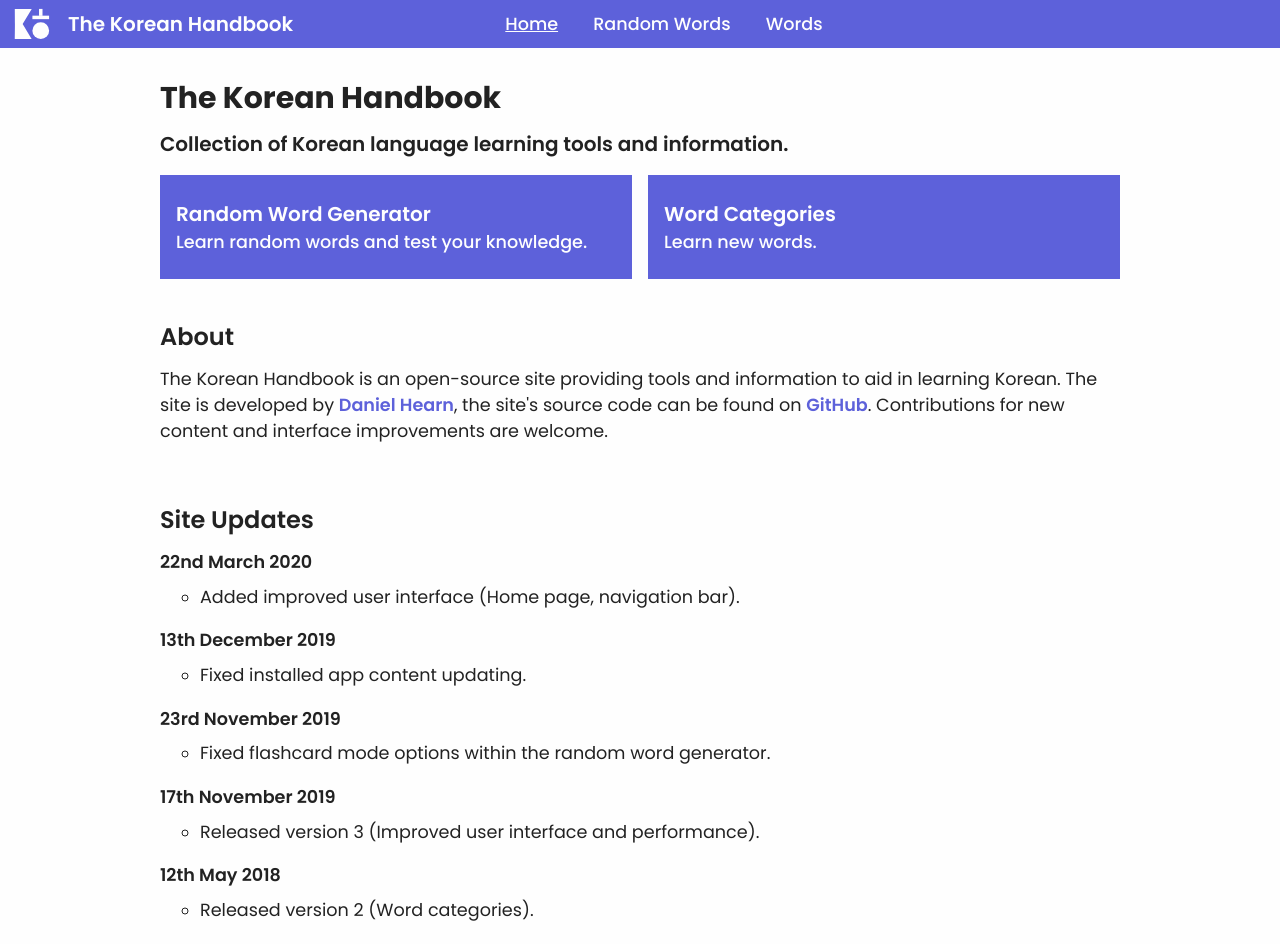
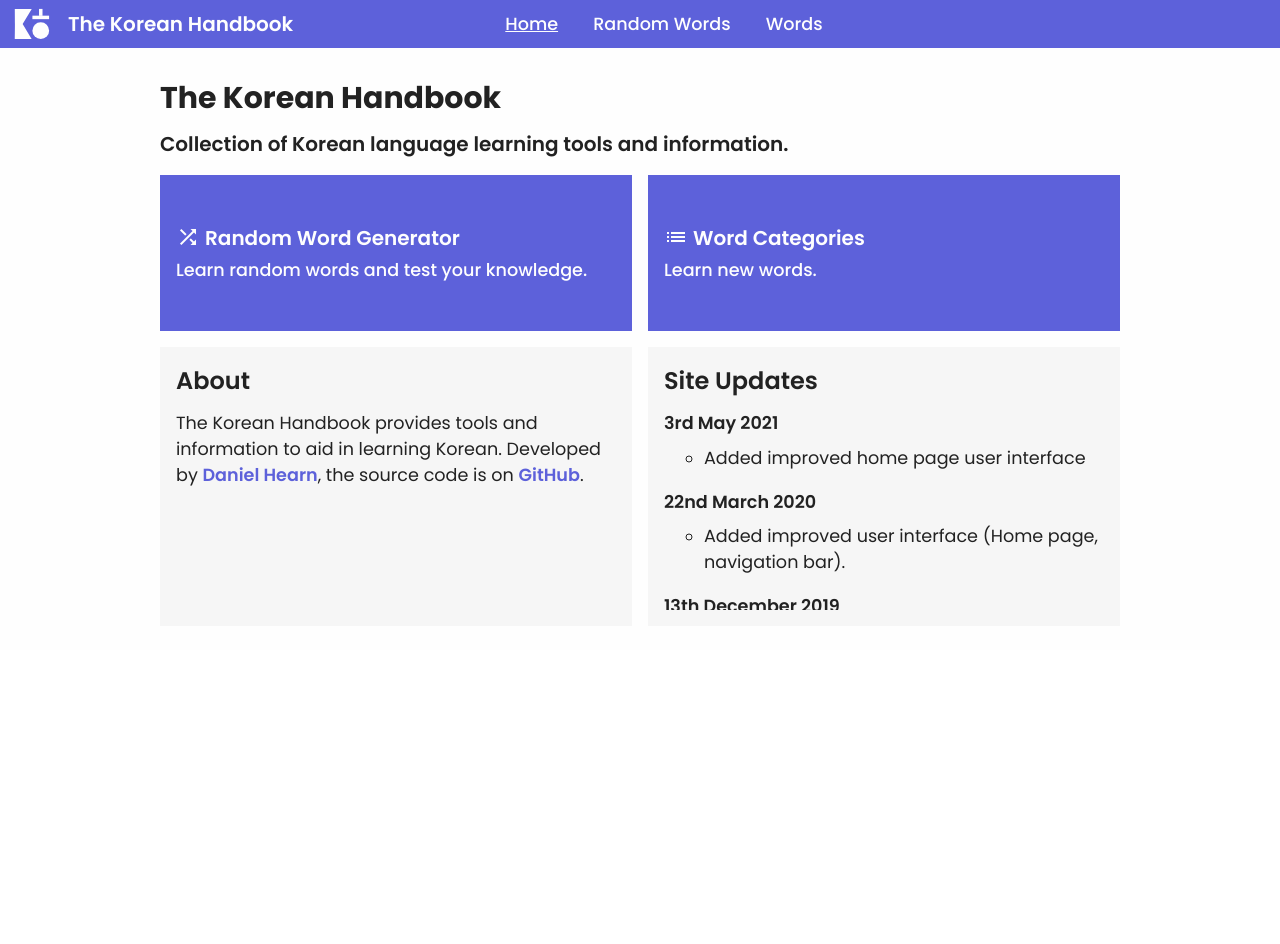
Before and after one commit to DanielHearn/korean-handbook, a Vue app in the folder korean-handbook/: page / in a window 1280 px wide. Shown: the top 944 px of the page. After the commit the page ends 800 px from the top, so only its background shows below. Built offline with nearby package versions, Linux system fonts and the light colour scheme.

Commit message:
Improve home page design

```diff
--- a/korean-handbook/src/components/App/App.scss
+++ b/korean-handbook/src/components/App/App.scss
@@ -176,12 +176,13 @@ body {
         display: flex;
         flex-direction: column;
         text-decoration: none;
-        padding: 1.5em 1em;
+        padding: 3em 1em;
         &:hover p {
           text-decoration: underline;
         }
       }
       .link-main {
+        display: flex;
         font-size: $m-size;
         font-weight: $medium-weight;
         color: $white;
@@ -194,6 +195,16 @@ body {
         color: $white;
         margin: 0;
       }
+      .link-icon {
+        margin-right: 0.25em;
+      }
+    }
+    .intro-item {
+      background: #f6f6f6;
+      padding: 1em;
+      .heading {
+        margin-top: 0;
+      }
     }
   }
 }
@@ -202,6 +213,8 @@ body {
   padding: 0;
   list-style: none;
   margin: 0;
+  overflow-y: scroll;
+  max-height: 200px;
   li {
     .sub-heading {
       margin-bottom: 0.5em;
--- a/korean-handbook/src/static/updates.js
+++ b/korean-handbook/src/static/updates.js
@@ -1,4 +1,8 @@
 export const Updates = [
+  {
+    date: '3rd May 2021',
+    changes: ['Added improved home page user interface'],
+  },
   {
     date: '22nd March 2020',
     changes: ['Added improved user interface (Home page, navigation bar).'],
@@ -13,18 +17,18 @@ export const Updates = [
   },
   {
     date: '17th November 2019',
-    changes: ['Released version 3 (Improved user interface and performance).'],
+    changes: ['Improved user interface and performance.'],
   },
   {
     date: '12th May 2018',
-    changes: ['Released version 2 (Word categories).'],
+    changes: ['Added "Word categories"'],
   },
   {
     date: '4th January 2018',
-    changes: ['Added random word generator.'],
+    changes: ['Added Random Word Generator.'],
   },
   {
     date: '25th October 2017',
-    changes: ['Released version 1 (Introduction to Korean and Hangul).'],
+    changes: ['Released version 1.'],
   },
 ]
--- a/korean-handbook/src/views/Home.vue
+++ b/korean-handbook/src/views/Home.vue
@@ -10,6 +10,7 @@
           <div class="intro-link">
             <router-link to="/random-words/all">
               <p class="link-main text-link">
+                <span class="link-icon"><i class="material-icons">shuffle</i></span>
                 Random Word Generator
               </p>
               <p class="link-description">
@@ -19,28 +20,29 @@
           </div>
           <div class="intro-link">
             <router-link to="/info/">
-              <p class="link-main text-link">Word Categories</p>
+              <p class="link-main text-link">
+                <span class="link-icon"><i class="material-icons">list</i></span>
+                Word Categories
+              </p>
               <p class="link-description">Learn new words.</p>
             </router-link>
           </div>
-        </div>
-      </div>
-      <div class="block">
+          <div class="block intro-item">
             <p class="heading">About</p>
             <p class="text">
-          The Korean Handbook is an open-source site providing tools and
-          information to aid in learning Korean. The site is developed by
+              The Korean Handbook provides tools and
+              information to aid in learning Korean. Developed by
               <a href="https://danielhearn.co.uk" class="text-link"
                 >Daniel Hearn</a
-          >, the site's source code can be found on
+              >, the source code is on
               <a
                 href="https://github.com/DanielHearn/Korean-Handbook"
                 class="text-link"
                 >GitHub</a
-          >. Contributions for new content and interface improvements are welcome.
+              >.
             </p>
           </div>
-      <div class="block">
+          <div class="block intro-item">
             <p class="heading">Site Updates</p>
             <ul class="update-list">
               <li v-for="update in $options.updates" :key="update.date">
@@ -55,6 +57,8 @@
           </div>
         </div>
       </div>
+    </div>
+  </div>
 </template>
 
 <script>
--- a/korean-handbook/src/views/Info.vue
+++ b/korean-handbook/src/views/Info.vue
@@ -108,8 +108,7 @@
         </div>
         <div class="page-content">
           <p class="text">
-            Select a category from the category selection menu to look at a
-            selection of words from the selected category.
+            Select a category from the category selection menu.
           </p>
         </div>
       </template>
```
Lines whose indentation alone changed are shown as unchanged.
